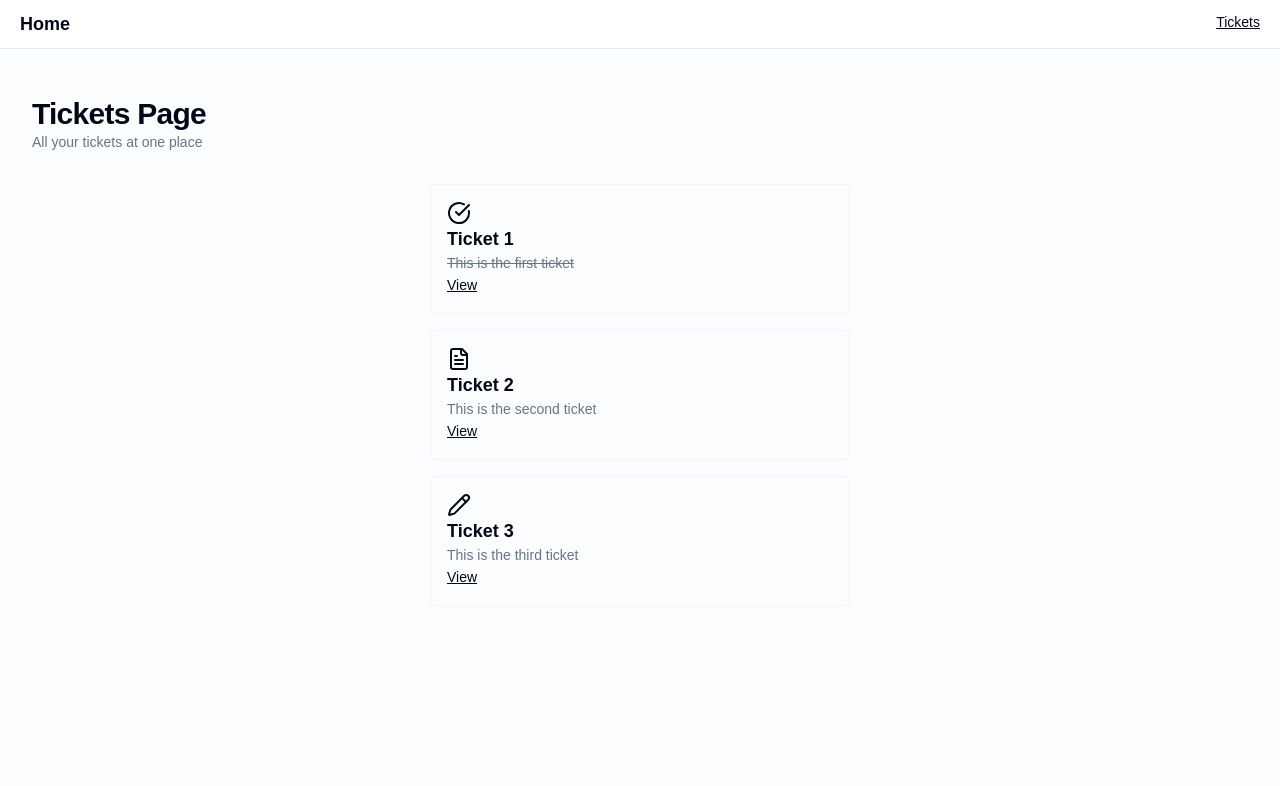
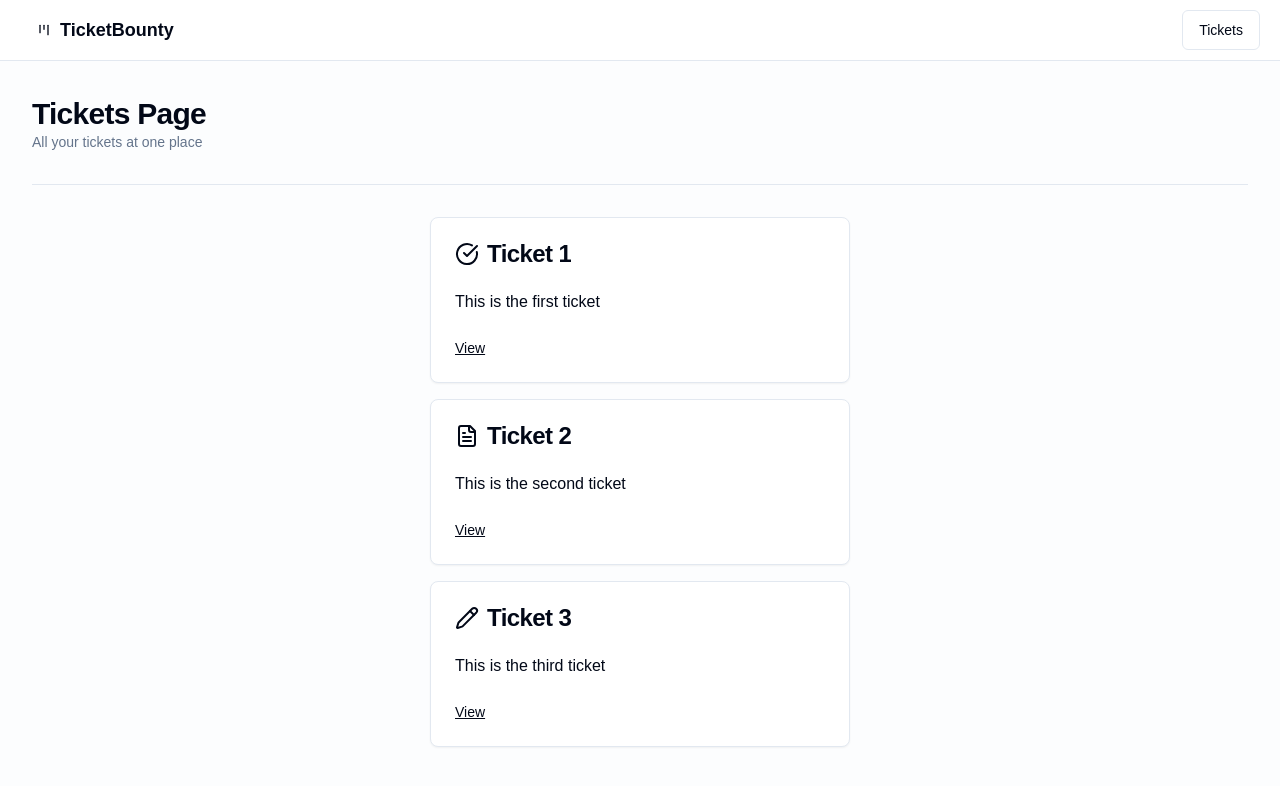
Before and after one commit to mkhmbtv/bountix, a Next.js app: page /tickets in a window 1280 px wide. Shown: the top 786 px of the page. Built offline with nearby package versions, Linux system fonts and the light colour scheme.

Commit message:
Improve styles

```diff
--- a/package.json
+++ b/package.json
@@ -11,6 +11,8 @@
     "type": "tsc --noEmit"
   },
   "dependencies": {
+    "@radix-ui/react-separator": "^1.1.0",
+    "@radix-ui/react-slot": "^1.1.0",
     "class-variance-authority": "^0.7.1",
     "clsx": "^2.1.1",
     "lucide-react": "^0.463.0",
--- a/src/app/layout.tsx
+++ b/src/app/layout.tsx
@@ -1,7 +1,9 @@
 import "./globals.css";
+import { LucideKanban } from "lucide-react";
 import type { Metadata } from "next";
 import localFont from "next/font/local";
 import Link from "next/link";
+import { buttonVariants } from "@/components/ui/button";
 import { homePath, ticketsPath } from "@/paths";
 
 const geistSans = localFont({
@@ -33,12 +35,19 @@
       >
         <header className="supports-backdrop-blur:bg-background/60 bg-background/95 fixed left-0 right-0 top-0 z-20 flex w-full justify-between border-b px-5 py-2.5 backdrop-blur">
           <div>
-            <Link href={homePath()} className="text-lg font-bold">
-              Home
+            <Link
+              href={homePath()}
+              className={buttonVariants({ variant: "ghost" })}
+            >
+              <LucideKanban />
+              <h1 className="text-lg font-semibold">TicketBounty</h1>
             </Link>
           </div>
           <div>
-            <Link href={ticketsPath()} className="text-sm underline">
+            <Link
+              href={ticketsPath()}
+              className={buttonVariants({ variant: "outline" })}
+            >
               Tickets
             </Link>
           </div>
--- a/src/app/tickets/page.tsx
+++ b/src/app/tickets/page.tsx
@@ -1,7 +1,14 @@
 import { LucideCheckCircle, LucideFileText, LucidePencil } from "lucide-react";
 import Link from "next/link";
+import {
+  Card,
+  CardContent,
+  CardFooter,
+  CardHeader,
+  CardTitle,
+} from "@/components/ui/card";
+import { Separator } from "@/components/ui/separator";
 import { initialTickets } from "@/data";
-import { cn } from "@/lib/utils";
 import { ticketPath } from "@/paths";
 
 const TICKET_ICONS = {
@@ -19,26 +26,27 @@
           All your tickets at one place
         </p>
       </div>
+      <Separator />
       <div className="flex flex-1 flex-col items-center gap-y-4">
         {initialTickets.map((ticket) => (
-          <div
-            key={ticket.id}
-            className="w-full max-w-[420px] rounded border border-slate-100 p-4"
-          >
-            <div>{TICKET_ICONS[ticket.status]}</div>
-            <h3 className="truncate text-lg font-semibold">{ticket.title}</h3>
-            <p
-              className={cn(
-                "truncate text-sm text-slate-500",
-                ticket.status === "DONE" && "line-through",
-              )}
-            >
-              {ticket.content}
-            </p>
-            <Link href={ticketPath(ticket.id)} className="text-sm underline">
-              View
-            </Link>
-          </div>
+          <Card key={ticket.id} className="w-full max-w-[420px]">
+            <CardHeader>
+              <CardTitle className="flex gap-x-2">
+                <span>{TICKET_ICONS[ticket.status]}</span>
+                <span className="truncate">{ticket.title}</span>
+              </CardTitle>
+            </CardHeader>
+            <CardContent>
+              <p className="line-clamp-3 whitespace-break-spaces">
+                {ticket.content}
+              </p>
+            </CardContent>
+            <CardFooter>
+              <Link href={ticketPath(ticket.id)} className="text-sm underline">
+                View
+              </Link>
+            </CardFooter>
+          </Card>
         ))}
       </div>
     </div>
--- /dev/null
+++ b/src/components/ui/button.tsx
@@ -0,0 +1,55 @@
+import { Slot } from "@radix-ui/react-slot"
+import { cva, type VariantProps } from "class-variance-authority"
+import * as React from "react"
+import { cn } from "@/lib/utils"
+
+const buttonVariants = cva(
+  "inline-flex items-center justify-center gap-2 whitespace-nowrap rounded-md text-sm font-medium ring-offset-background transition-colors focus-visible:outline-none focus-visible:ring-2 focus-visible:ring-ring focus-visible:ring-offset-2 disabled:pointer-events-none disabled:opacity-50 [&_svg]:pointer-events-none [&_svg]:size-4 [&_svg]:shrink-0",
+  {
+    variants: {
+      variant: {
+        default: "bg-primary text-primary-foreground hover:bg-primary/90",
+        destructive:
+          "bg-destructive text-destructive-foreground hover:bg-destructive/90",
+        outline:
+          "border border-input bg-background hover:bg-accent hover:text-accent-foreground",
+        secondary:
+          "bg-secondary text-secondary-foreground hover:bg-secondary/80",
+        ghost: "hover:bg-accent hover:text-accent-foreground",
+        link: "text-primary underline-offset-4 hover:underline",
+      },
+      size: {
+        default: "h-10 px-4 py-2",
+        sm: "h-9 rounded-md px-3",
+        lg: "h-11 rounded-md px-8",
+        icon: "h-10 w-10",
+      },
+    },
+    defaultVariants: {
+      variant: "default",
+      size: "default",
+    },
+  }
+)
+
+export interface ButtonProps
+  extends React.ButtonHTMLAttributes<HTMLButtonElement>,
+    VariantProps<typeof buttonVariants> {
+  asChild?: boolean
+}
+
+const Button = React.forwardRef<HTMLButtonElement, ButtonProps>(
+  ({ className, variant, size, asChild = false, ...props }, ref) => {
+    const Comp = asChild ? Slot : "button"
+    return (
+      <Comp
+        className={cn(buttonVariants({ variant, size, className }))}
+        ref={ref}
+        {...props}
+      />
+    )
+  }
+)
+Button.displayName = "Button"
+
+export { Button, buttonVariants }
--- /dev/null
+++ b/src/components/ui/card.tsx
@@ -0,0 +1,78 @@
+import * as React from "react"
+import { cn } from "@/lib/utils"
+
+const Card = React.forwardRef<
+  HTMLDivElement,
+  React.HTMLAttributes<HTMLDivElement>
+>(({ className, ...props }, ref) => (
+  <div
+    ref={ref}
+    className={cn(
+      "rounded-lg border bg-card text-card-foreground shadow-sm",
+      className
+    )}
+    {...props}
+  />
+))
+Card.displayName = "Card"
+
+const CardHeader = React.forwardRef<
+  HTMLDivElement,
+  React.HTMLAttributes<HTMLDivElement>
+>(({ className, ...props }, ref) => (
+  <div
+    ref={ref}
+    className={cn("flex flex-col space-y-1.5 p-6", className)}
+    {...props}
+  />
+))
+CardHeader.displayName = "CardHeader"
+
+const CardTitle = React.forwardRef<
+  HTMLDivElement,
+  React.HTMLAttributes<HTMLDivElement>
+>(({ className, ...props }, ref) => (
+  <div
+    ref={ref}
+    className={cn(
+      "text-2xl font-semibold leading-none tracking-tight",
+      className
+    )}
+    {...props}
+  />
+))
+CardTitle.displayName = "CardTitle"
+
+const CardDescription = React.forwardRef<
+  HTMLDivElement,
+  React.HTMLAttributes<HTMLDivElement>
+>(({ className, ...props }, ref) => (
+  <div
+    ref={ref}
+    className={cn("text-sm text-muted-foreground", className)}
+    {...props}
+  />
+))
+CardDescription.displayName = "CardDescription"
+
+const CardContent = React.forwardRef<
+  HTMLDivElement,
+  React.HTMLAttributes<HTMLDivElement>
+>(({ className, ...props }, ref) => (
+  <div ref={ref} className={cn("p-6 pt-0", className)} {...props} />
+))
+CardContent.displayName = "CardContent"
+
+const CardFooter = React.forwardRef<
+  HTMLDivElement,
+  React.HTMLAttributes<HTMLDivElement>
+>(({ className, ...props }, ref) => (
+  <div
+    ref={ref}
+    className={cn("flex items-center p-6 pt-0", className)}
+    {...props}
+  />
+))
+CardFooter.displayName = "CardFooter"
+
+export { Card, CardContent,CardDescription, CardFooter, CardHeader, CardTitle }
--- /dev/null
+++ b/src/components/ui/separator.tsx
@@ -0,0 +1,30 @@
+"use client"
+
+import * as SeparatorPrimitive from "@radix-ui/react-separator"
+import * as React from "react"
+import { cn } from "@/lib/utils"
+
+const Separator = React.forwardRef<
+  React.ElementRef<typeof SeparatorPrimitive.Root>,
+  React.ComponentPropsWithoutRef<typeof SeparatorPrimitive.Root>
+>(
+  (
+    { className, orientation = "horizontal", decorative = true, ...props },
+    ref
+  ) => (
+    <SeparatorPrimitive.Root
+      ref={ref}
+      decorative={decorative}
+      orientation={orientation}
+      className={cn(
+        "shrink-0 bg-border",
+        orientation === "horizontal" ? "h-[1px] w-full" : "h-full w-[1px]",
+        className
+      )}
+      {...props}
+    />
+  )
+)
+Separator.displayName = SeparatorPrimitive.Root.displayName
+
+export { Separator }
```
Also changed, not shown: 1 other file (tests, documents, lock files or other folders).
